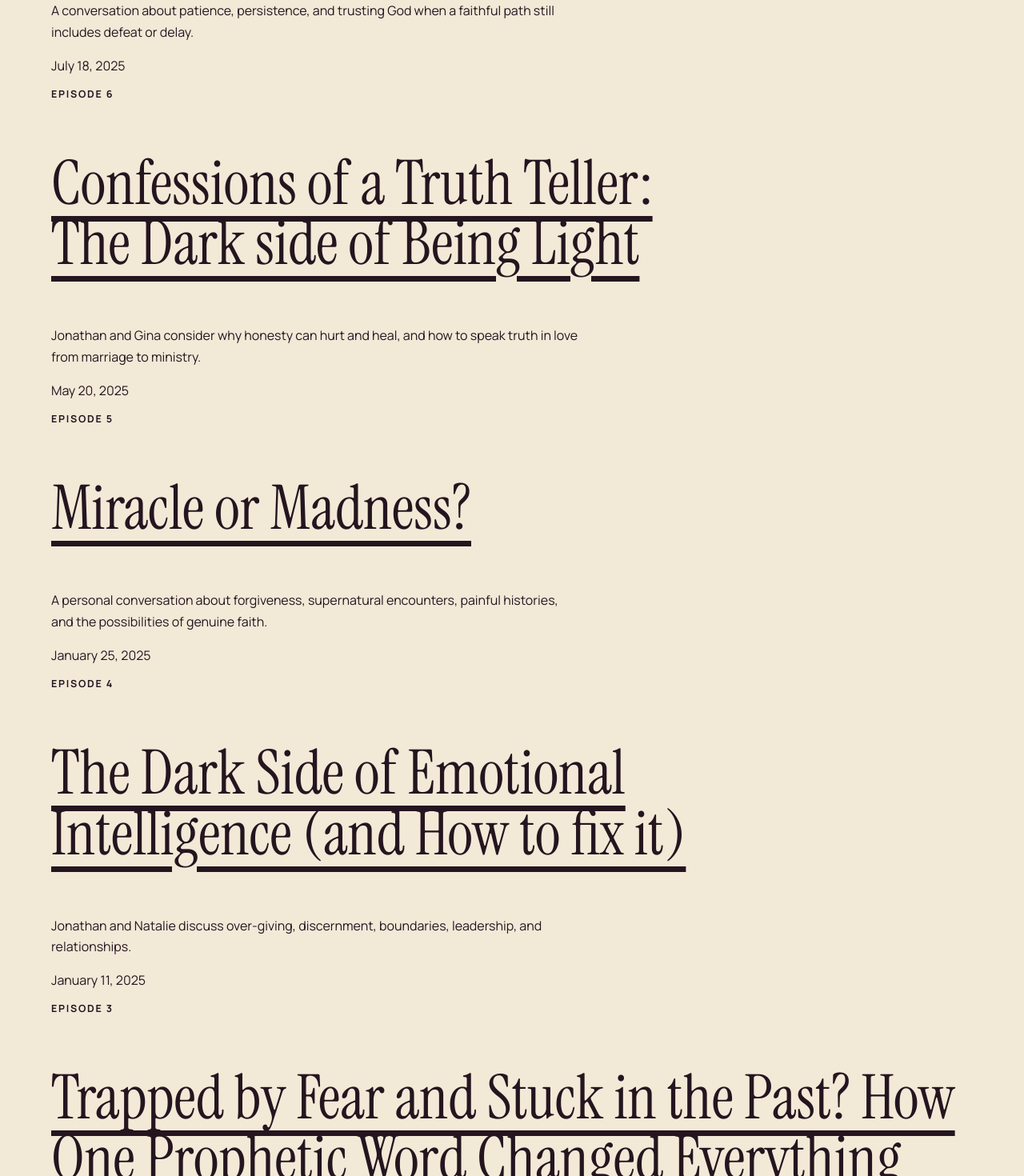
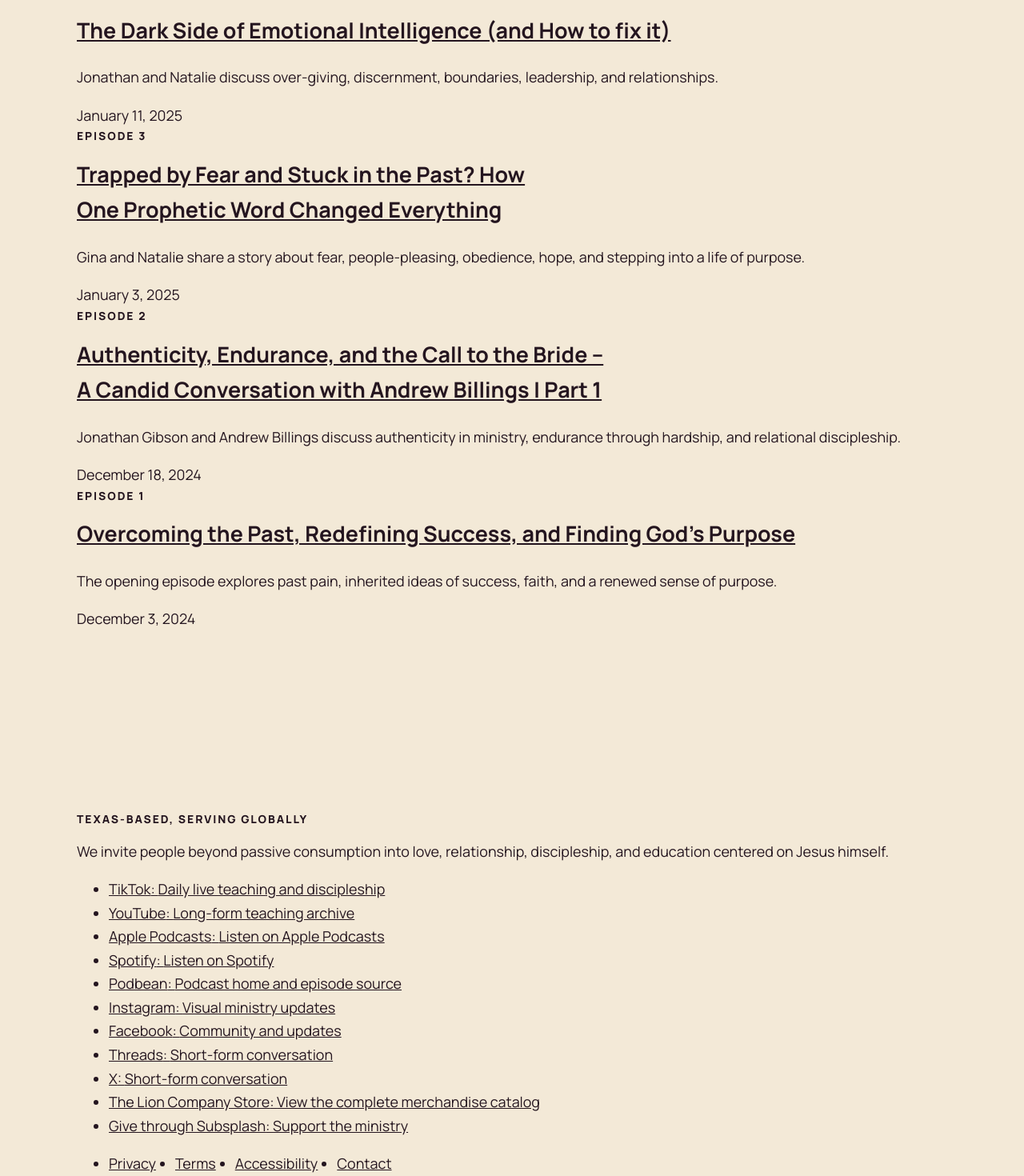
Before and after one commit to prophet316/TheLionCompany-Redesign, a Next.js app: page /podcast in a window 1280 px wide. Shown: the part 1160-2630 px from the top of the page at 80% size. Built offline with nearby package versions, Linux system fonts and the light colour scheme.

Commit message:
feat: establish Gathering design primitives

```diff
--- a/app/globals.css
+++ b/app/globals.css
@@ -1,53 +1,251 @@
 @import "../styles/tokens.css";
 
-* { box-sizing: border-box; }
-html { color-scheme: light; scroll-behavior: smooth; }
+:root {
+  color-scheme: light;
+  --paper: var(--color-parchment);
+  --paper-raised: var(--color-surface);
+  --paper-deep: var(--color-parchment-muted);
+  --ink: var(--color-ink);
+  --ink-soft: var(--color-ink-muted);
+  --clay: var(--color-accent);
+  --clay-dark: #733326;
+  --stone: var(--color-stone);
+  --line: color-mix(in srgb, var(--ink) 18%, transparent);
+  --focus: #1c6478;
+  --success: #27634a;
+  --danger: #8b2d2b;
+  --font-display: var(--font-instrument-serif), Georgia, serif;
+  --font-body: var(--font-manrope), Arial, sans-serif;
+  --step--1: clamp(0.79rem, 0.76rem + 0.13vw, 0.88rem);
+  --step-0: clamp(1rem, 0.96rem + 0.2vw, 1.13rem);
+  --step-1: clamp(1.25rem, 1.13rem + 0.6vw, 1.6rem);
+  --step-2: clamp(1.56rem, 1.34rem + 1.1vw, 2.2rem);
+  --step-3: clamp(2rem, 1.55rem + 2.2vw, 3.5rem);
+  --step-4: clamp(2.8rem, 1.85rem + 4.75vw, 6.6rem);
+  --space-1: 0.5rem;
+  --space-2: 0.75rem;
+  --space-3: 1rem;
+  --space-4: 1.5rem;
+  --space-5: 2rem;
+  --space-6: 3rem;
+  --space-7: 4.5rem;
+  --space-8: 7rem;
+  --measure: 68rem;
+  --measure-wide: 84rem;
+  --radius-small: 0.35rem;
+  --radius-large: 1.25rem;
+  --shadow: 0 1.5rem 4rem rgb(36 21 31 / 0.12);
+  --ease-out: cubic-bezier(0.22, 1, 0.36, 1);
+}
+
+*,
+*::before,
+*::after {
+  box-sizing: border-box;
+}
+
+html {
+  background: var(--paper);
+  scroll-behavior: smooth;
+  scroll-padding-top: 6rem;
+}
+
 body {
+  min-width: 20rem;
   margin: 0;
   overflow-x: clip;
-  background: var(--color-parchment);
-  color: var(--color-ink);
+  background:
+    radial-gradient(circle at 10% 0%, rgb(255 255 255 / 0.5), transparent 30rem),
+    var(--paper);
+  color: var(--ink);
   font-family: var(--font-body);
+  font-size: var(--step-0);
   line-height: 1.65;
   text-rendering: optimizeLegibility;
 }
-img, svg { display: block; max-width: 100%; }
-a { color: inherit; text-underline-offset: 0.2em; }
-button, input, textarea, select { font: inherit; }
-:focus-visible { outline: 3px solid var(--color-focus); outline-offset: 3px; }
-.skip-link {
+
+body::before {
   position: fixed;
-  inset: var(--space-3) auto auto var(--space-3);
-  z-index: 1000;
-  padding: var(--space-3) var(--space-4);
-  transform: translateY(-180%);
-  background: var(--color-ink);
-  color: var(--color-parchment);
+  z-index: 100;
+  inset: 0;
+  pointer-events: none;
+  content: "";
+  opacity: 0.13;
+  background-image:
+    repeating-radial-gradient(circle at 20% 30%, rgb(36 21 31 / 0.16) 0 0.4px, transparent 0.6px 3px),
+    repeating-radial-gradient(circle at 75% 65%, rgb(150 69 50 / 0.12) 0 0.35px, transparent 0.6px 4px);
+  background-size: 11rem 13rem, 17rem 19rem;
+  mix-blend-mode: multiply;
 }
-.skip-link:focus { transform: translateY(0); }
-.shell { width: min(calc(100% - 2rem), var(--measure)); margin-inline: auto; }
-.section { padding-block: clamp(4rem, 10vw, 8rem); scroll-margin-top: 6rem; }
-.eyebrow { font-size: 0.78rem; font-weight: 700; letter-spacing: 0.14em; text-transform: uppercase; }
-h1, h2, h3 { font-family: var(--font-display); font-weight: 400; line-height: 0.98; text-wrap: balance; }
-h1 { font-size: clamp(3rem, 9vw, 7.5rem); }
-h2 { font-size: clamp(2.25rem, 6vw, 5rem); }
-p { max-width: 68ch; }
-.cluster { display: flex; flex-wrap: wrap; gap: var(--space-4); align-items: center; }
+
+body[data-scroll-lock="true"] {
+  overflow: hidden;
+}
+
+a {
+  color: inherit;
+}
+
+button,
+input,
+textarea,
+select {
+  color: inherit;
+  font: inherit;
+}
+
+button,
+a {
+  -webkit-tap-highlight-color: transparent;
+}
+
+:focus-visible {
+  outline: 2px solid var(--focus);
+  outline-offset: 4px;
+}
+
+::selection {
+  background: var(--clay);
+  color: var(--paper-raised);
+}
+
+h1,
+h2,
+h3,
+p {
+  margin-block-start: 0;
+}
+
+h1,
+h2,
+h3 {
+  text-wrap: balance;
+}
+
+p {
+  text-wrap: pretty;
+}
+
+img,
+svg,
+video,
+iframe {
+  display: block;
+  max-width: 100%;
+}
+
+.container {
+  width: min(calc(100% - 2rem), var(--measure));
+  margin-inline: auto;
+}
+
+.containerWide {
+  width: min(calc(100% - 2rem), var(--measure-wide));
+  margin-inline: auto;
+}
+
+.section {
+  position: relative;
+  padding-block: var(--space-8);
+}
+
+.shell {
+  width: min(calc(100% - 2rem), var(--measure));
+  margin-inline: auto;
+}
+
+.cluster {
+  display: flex;
+  flex-wrap: wrap;
+  gap: var(--space-4);
+  align-items: center;
+}
+
 .button {
   display: inline-flex;
   min-height: 2.75rem;
   align-items: center;
   justify-content: center;
   padding: 0.75rem 1rem;
-  border: 1px solid var(--color-ink);
+  border: 1px solid var(--ink);
   border-radius: 999px;
-  background: var(--color-ink);
-  color: var(--color-parchment);
+  background: var(--ink);
+  color: var(--paper-raised);
   font-weight: 700;
   text-decoration: none;
 }
-.button[data-variant="quiet"] { background: transparent; color: var(--color-ink); }
+
+.button[data-variant="quiet"] {
+  background: transparent;
+  color: var(--ink);
+}
+
+.eyebrow {
+  font-size: var(--step--1);
+  font-weight: 800;
+  letter-spacing: 0.14em;
+  text-transform: uppercase;
+}
+
+.sr-only {
+  position: absolute;
+  width: 1px;
+  height: 1px;
+  padding: 0;
+  margin: -1px;
+  overflow: hidden;
+  white-space: nowrap;
+  border: 0;
+  clip: rect(0, 0, 0, 0);
+}
+
+.skip-link {
+  position: fixed;
+  z-index: 1000;
+  inset: 0 auto auto 1rem;
+  translate: 0 -150%;
+  padding: 0.75rem 1rem;
+  background: var(--ink);
+  color: var(--paper-raised);
+}
+
+.skip-link:focus {
+  translate: 0 1rem;
+}
+
+@media (max-width: 48rem) {
+  :root {
+    --space-8: 4.5rem;
+  }
+
+  .container,
+  .containerWide,
+  .shell {
+    width: min(calc(100% - 1.25rem), var(--measure));
+  }
+}
+
 @media (prefers-reduced-motion: reduce) {
-  html { scroll-behavior: auto; }
-  *, *::before, *::after { scroll-behavior: auto !important; transition-duration: 0.01ms !important; animation-duration: 0.01ms !important; animation-iteration-count: 1 !important; }
+  html {
+    scroll-behavior: auto;
+  }
+
+  *,
+  *::before,
+  *::after {
+    scroll-behavior: auto !important;
+    animation-duration: 0.01ms !important;
+    animation-iteration-count: 1 !important;
+    transition-duration: 0.01ms !important;
+  }
 }
+
+@media (forced-colors: active) {
+  body::before {
+    display: none;
+  }
+
+  :focus-visible {
+    outline-color: Highlight;
+  }
+}
--- /dev/null
+++ b/components/ui/section-heading.module.css
@@ -0,0 +1,33 @@
+.start,
+.center {
+  max-width: 48rem;
+}
+
+.center {
+  margin-inline: auto;
+  text-align: center;
+}
+
+.eyebrow {
+  margin-block-end: var(--space-2);
+  color: var(--clay-dark);
+  font-size: var(--step--1);
+  font-weight: 800;
+  letter-spacing: 0.15em;
+  text-transform: uppercase;
+}
+
+.title {
+  margin-block-end: var(--space-3);
+  font-family: var(--font-display);
+  font-size: var(--step-3);
+  font-weight: 400;
+  letter-spacing: -0.025em;
+  line-height: 0.98;
+}
+
+.body {
+  max-width: 42rem;
+  margin-block-end: 0;
+  color: var(--ink-soft);
+}
```
Also changed, not shown: components/ui/action-link.module.css (added, +39 -0 lines), components/ui/action-link.tsx (added, +41 -0 lines), components/ui/channel-mark.tsx (added, +17 -0 lines), components/ui/section-heading.tsx (added, +27 -0 lines), 1 other file (tests, documents, lock files or other folders).
